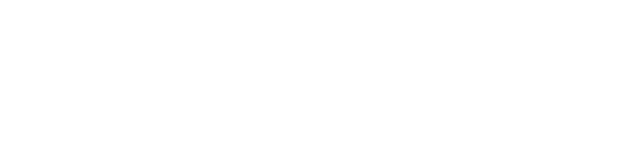
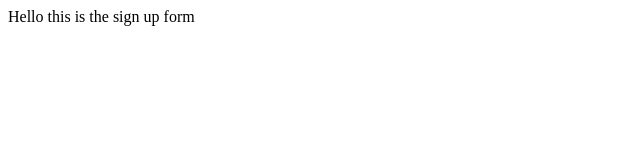
Before and after one commit to willbickham3/signupform, a plain HTML site: page index.html in a window 1280 px wide. Shown: the whole page, without its empty margins (0-640 px from the left). Drawn offline with Linux system fonts and the light colour scheme.

Commit message:
Add dummy content for basic styling

```diff
--- a/index.html
+++ b/index.html
@@ -9,6 +9,6 @@
     <script src="script.js" defer></script>
 </head>
 <body>
-
+    <div>Hello this is the sign up form</div>
 </body>
 </html>
```
